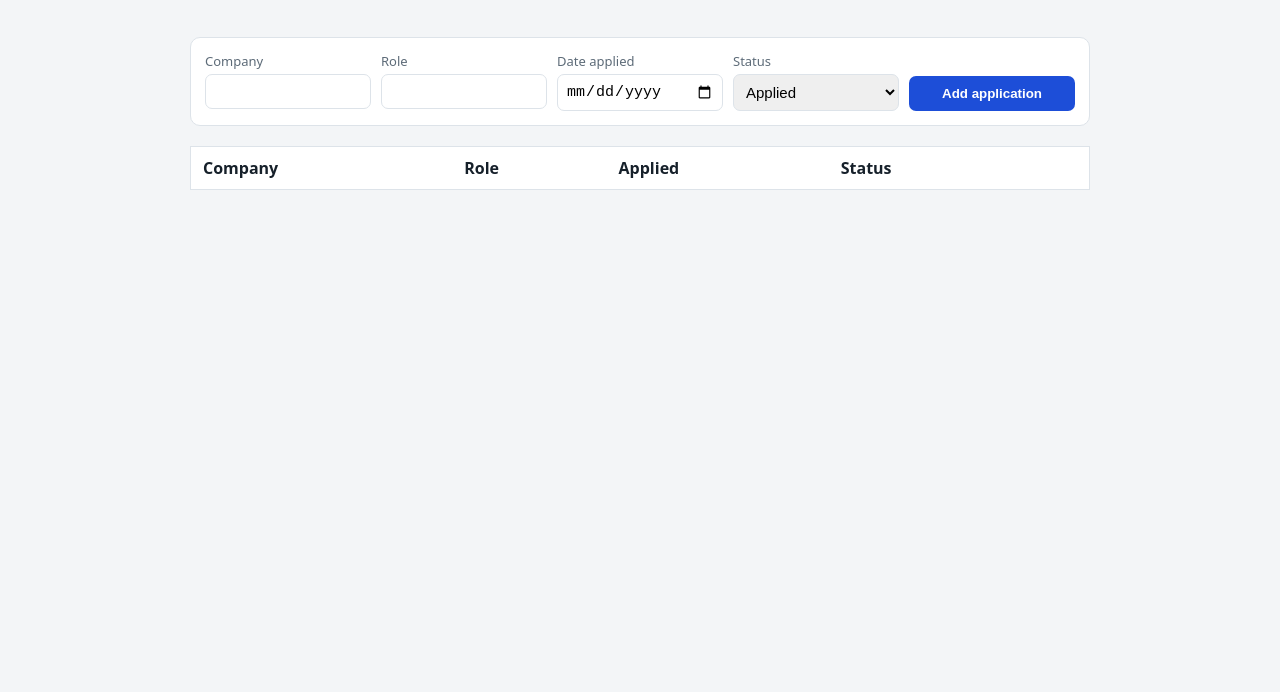
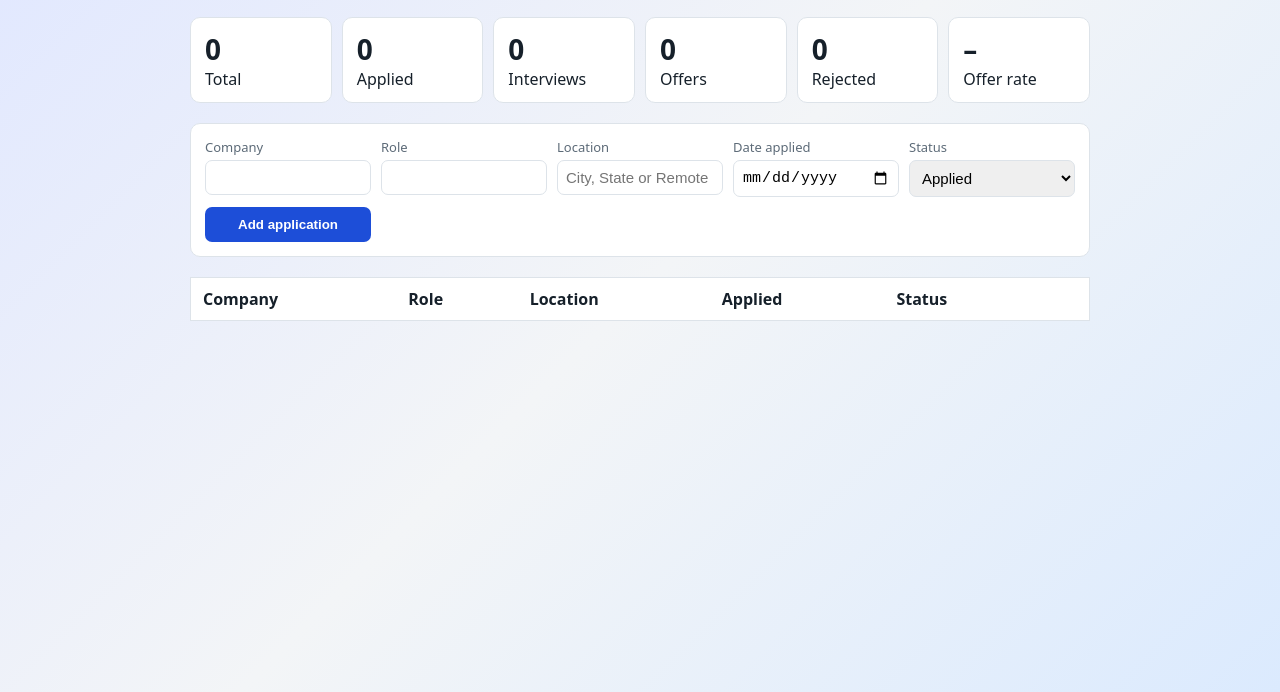
Before and after one commit to jelciyagodwinchikkala99/Job-Tracker, a plain HTML site: page index.html in a window 1280 px wide. Shown: the part 108-800 px from the top of the page. Drawn offline with Linux system fonts and the light colour scheme.

Commit message:
Add background styling

```diff
--- a/app.js
+++ b/app.js
@@ -10,9 +10,48 @@ const rows = document.getElementById("rows");
 function save() {
   localStorage.setItem("applications", JSON.stringify(applications));
 }
+// Draw the summary cards
+function renderStats() {
+  const stats = document.getElementById("stats");
 
+  function count(status) {
+    return applications.filter(function (a) {
+      return a.status === status;
+    }).length;
+  }
+
+  const offers = count("Offer");
+  const rejected = count("Rejected");
+  const decided = offers + rejected;
+  const offerRate = decided ? Math.round((offers / decided) * 100) + "%" : "–";
+
+  const cards = [
+    ["Total", applications.length],
+    ["Applied", count("Applied")],
+    ["Interviews", count("Interview")],
+    ["Offers", offers],
+    ["Rejected", rejected],
+    ["Offer rate", offerRate],
+  ];
+
+  stats.innerHTML = "";
+  cards.forEach(function (card) {
+    const div = document.createElement("div");
+    div.className = "stat";
+
+    const number = document.createElement("b");
+    number.textContent = card[1];
+
+    const label = document.createElement("span");
+    label.textContent = card[0];
+
+    div.append(number, label);
+    stats.appendChild(div);
+  });
+}
 // Draw the table from the list
 function render() {
+      renderStats();
   rows.innerHTML = "";
 
   applications.forEach(function (app) {
@@ -23,6 +62,9 @@ function render() {
 
     const role = document.createElement("td");
     role.textContent = app.role;
+
+    const location = document.createElement("td");
+    location.textContent = app.location || "–";
 
     const date = document.createElement("td");
     date.textContent = app.date;
@@ -57,7 +99,7 @@ function render() {
     });
     deleteCell.appendChild(deleteBtn);
 
-    tr.append(company, role, date, statusCell, deleteCell);
+    tr.append(company, role, location, date, statusCell, deleteCell);
     rows.appendChild(tr);
   });
 }
@@ -70,6 +112,7 @@ form.addEventListener("submit", function (event) {
     id: Date.now(),
     company: document.getElementById("company").value.trim(),
     role: document.getElementById("role").value.trim(),
+    location: document.getElementById("location").value.trim(),
     date: document.getElementById("date").value,
     status: document.getElementById("status").value,
   };
--- a/index.html
+++ b/index.html
@@ -16,6 +16,7 @@
     <form id="app-form">
       <label>Company <input id="company" required></label>
       <label>Role <input id="role" required></label>
+      <label>Location <input id="location" placeholder="City, State or Remote"></label>
       <label>Date applied <input id="date" type="date" required></label>
       <label>Status
         <select id="status">
@@ -33,6 +34,7 @@
         <tr>
           <th>Company</th>
           <th>Role</th>
+          <th>Location</th>
           <th>Applied</th>
           <th>Status</th>
           <th></th>
--- a/style.css
+++ b/style.css
@@ -1,6 +1,8 @@
 body {
   margin: 0;
-  background: #f3f5f7;
+  min-height: 100vh;
+  background: linear-gradient(135deg, #e0e7ff 0%, #f3f5f7 50%, #dbeafe 100%);
+  background-attachment: fixed;
   color: #16202a;
   font-family: system-ui, sans-serif;
 }
```
Also changed, not shown: 1 other file.
